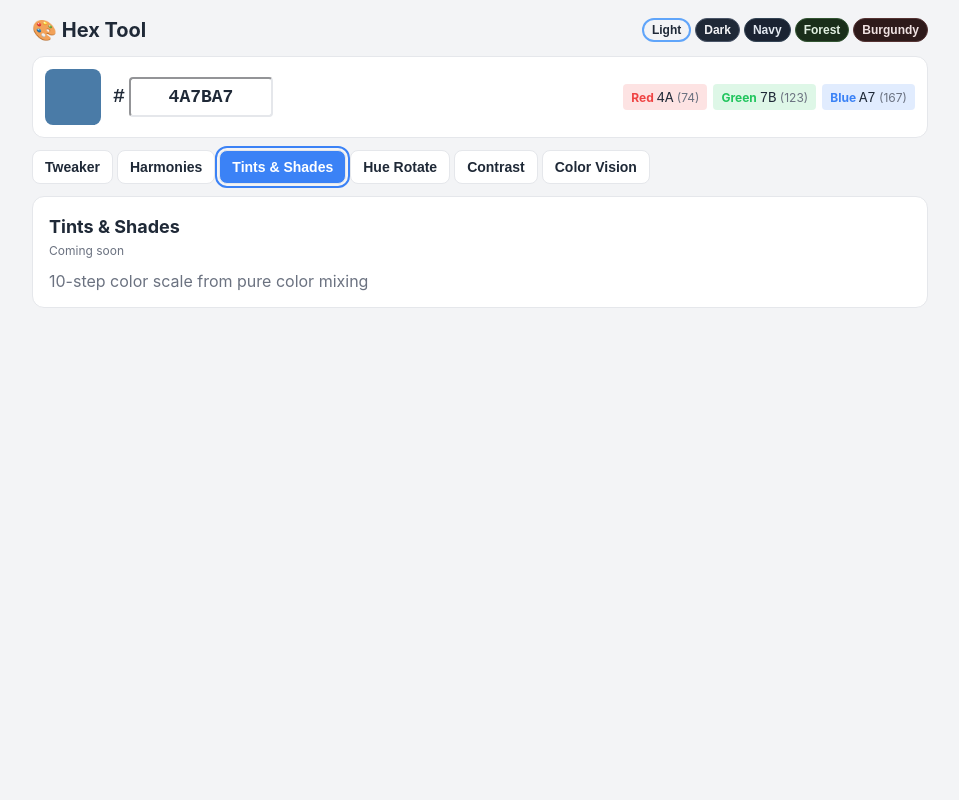
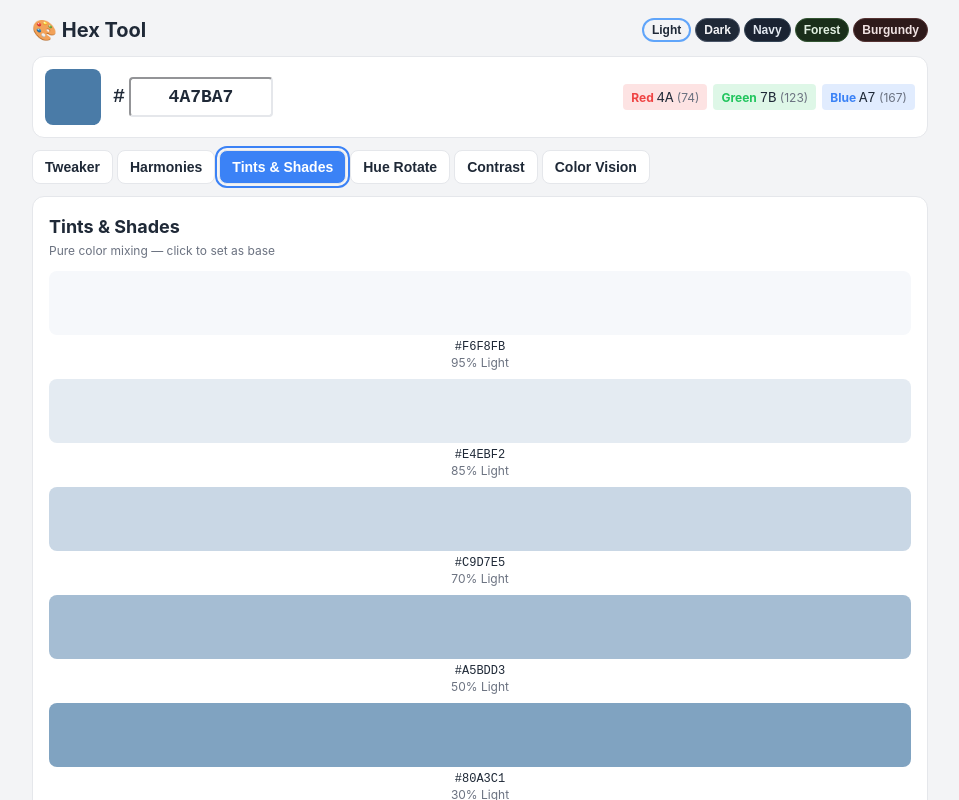
Before and after one commit to SneauxGirl/hex-tool, a React (Vite) app: page / in a window 1280 px wide. Both pictures are taken after a click on the button "Tints & Shades". Shown: the top 800 px of the page, without its empty margins (160-1119 px from the left). Built offline with nearby package versions, Linux system fonts and the light colour scheme.

Commit message:
feat: implement Tints & Shades component with 10-step color scale

```diff
--- a/src/components/TintsShades.jsx
+++ b/src/components/TintsShades.jsx
@@ -1,9 +1,38 @@
 import Card from './shared/Card';
+import Swatch from './shared/Swatch';
+import { hexToRgb, createTint, createShade } from '../utils/colorUtils';
+import { TINT_SHADE_STEPS } from '../utils/constants';
 
 function TintsShades({ hex, setHex, t }) {
+  const { r, g, b } = hexToRgb(`#${hex}`);
+
+  const generateColors = () => {
+    return TINT_SHADE_STEPS.map((step) => {
+      if (step.type === 'base') {
+        return { hex: `#${hex}`, label: step.label };
+      } else if (step.type === 'tint') {
+        return { hex: createTint(r, g, b, step.factor), label: step.label };
+      } else {
+        return { hex: createShade(r, g, b, step.factor), label: step.label };
+      }
+    });
+  };
+
+  const colors = generateColors();
+
   return (
-    <Card t={t} title="Tints & Shades" subtitle="Coming soon">
-      <p style={{ color: t.muted }}>10-step color scale from pure color mixing</p>
+    <Card t={t} title="Tints & Shades" subtitle="Pure color mixing — click to set as base">
+      <div className="grid grid-cols-5 gap-2">
+        {colors.map((color, index) => (
+          <Swatch
+            key={index}
+            hex={color.hex}
+            label={color.label}
+            onClick={() => setHex(color.hex.slice(1))}
+            t={t}
+          />
+        ))}
+      </div>
     </Card>
   );
 }
```
